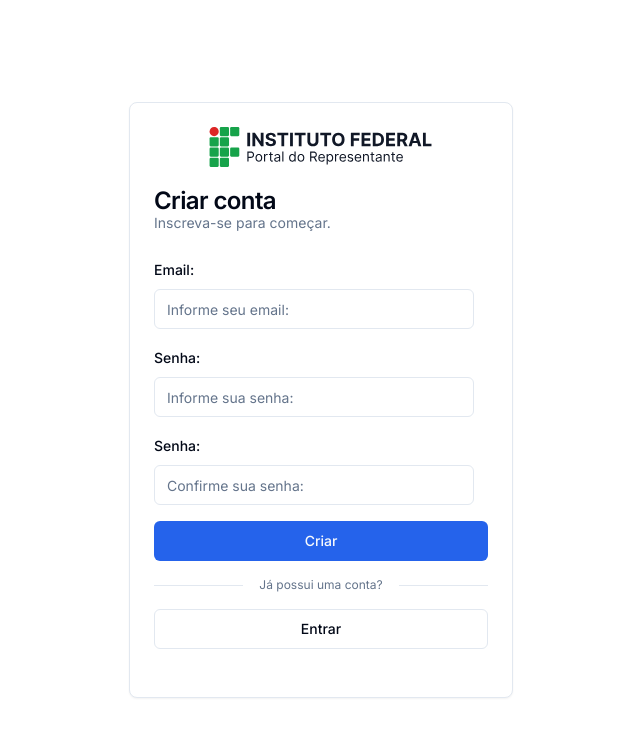
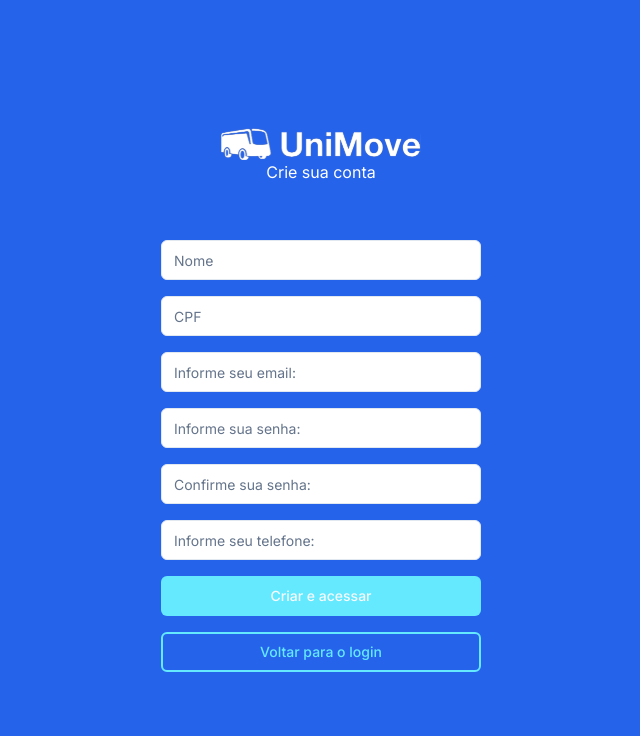
Before and after one commit to jvitor-santos/unimove, a Next.js app: page /sign-up in a window 1280 px wide. Shown: the top 736 px of the page, without its empty margins (319-959 px from the left). Built offline with nearby package versions, Linux system fonts and the light colour scheme.

Commit message:
alterando tela de cadastro

```diff
--- a/src/app/sign-in/page.tsx
+++ b/src/app/sign-in/page.tsx
@@ -1,16 +1,18 @@
-import { Form } from '@/components/ui/form'
-import { Input } from '@/components/ui/input'
+'use client'
+import Image from 'next/image'
 
-import { SignInCard } from './sign-in-card'
 import { SignInForm } from './sign-in-form'
 
 export default function SignIn() {
   return (
-    <div className="flex size-full min-h-dvh items-center justify-center bg-primary">
-      <SignInForm />
-      {/* <SignInCard>
+    <div className="flex size-full min-h-dvh flex-col items-center justify-center gap-28 bg-primary">
+      <div className="flex  flex-col items-center justify-center">
+        <Image src="/logo-unimove.svg" alt="Logo" width={200} height={200} />
+        <span className="text-center text-white">Gerencie suas rotas</span>
+      </div>
+      <div className="flex justify-center">
         <SignInForm />
-      </SignInCard> */}
+      </div>
     </div>
   )
 }
--- a/src/app/sign-in/sign-in-form.tsx
+++ b/src/app/sign-in/sign-in-form.tsx
@@ -15,7 +15,6 @@ import {
   FormMessage,
 } from '@/components/ui/form'
 import { Input } from '@/components/ui/input'
-import { Label } from '@/components/ui/label'
 import { Separator } from '@/components/ui/separator'
 
 import { signInSchema } from './sign-in-schema'
@@ -36,7 +35,7 @@ export function SignInForm() {
   return (
     <Form {...form}>
       <form
-        className="flex h-auto w-80 flex-col justify-items-center gap-4"
+        className="flex h-auto w-80 flex-col justify-center justify-items-center gap-4"
         onSubmit={form.handleSubmit(onSubmit)}
       >
         <FormLabel className="block w-full text-center text-white">
@@ -68,26 +67,23 @@ export function SignInForm() {
           )}
         />
 
-        <Link
-          className="ml-auto text-xs text-muted-foreground hover:underline"
-          href={'/reset-password'}
-        >
-          Esqueceu sua senha?
-        </Link>
-
         <Button className="bg-[#64E9FF]" type="submit">
           Acessar
         </Button>
 
         <div className="flex items-center gap-4">
           <Separator className="w-full shrink" />
-          <span className="min-w-max text-xs text-muted-foreground">
-            Não tem uma conta?
+          <span className="min-w-max text-xs text-white">
+            Ainda não tem acesso?
           </span>
           <Separator className="w-full shrink" />
         </div>
 
-        <Button className="w-full" type="button" variant="outline" asChild>
+        <Button
+          className="w-full border-2 border-[#64E9FF] bg-transparent text-[#64E9FF]"
+          type="button"
+          asChild
+        >
           <Link href={'sign-up'}>Criar conta</Link>
         </Button>
       </form>
--- a/src/app/sign-up/page.tsx
+++ b/src/app/sign-up/page.tsx
@@ -1,12 +1,17 @@
-import { SignUpCard } from './sign-up-card'
+import Image from 'next/image'
+
 import { SignUpForm } from './sign-up-form'
 
 export default function SignUp() {
   return (
-    <div className="flex size-full min-h-dvh items-center justify-center">
-      <SignUpCard>
+    <div className="flex size-full min-h-dvh flex-col items-center justify-center gap-14 bg-primary">
+      <div className="flex flex-col items-center justify-center">
+        <Image src="/logo-unimove.svg" alt="Logo" width={200} height={200} />
+        <span className="text-center text-white">Crie sua conta</span>
+      </div>
+      <div className="flex justify-center">
         <SignUpForm />
-      </SignUpCard>
+      </div>
     </div>
   )
 }
--- a/src/app/sign-up/sign-up-form.tsx
+++ b/src/app/sign-up/sign-up-form.tsx
@@ -11,11 +11,9 @@ import {
   FormControl,
   FormField,
   FormItem,
-  FormLabel,
   FormMessage,
 } from '@/components/ui/form'
 import { Input } from '@/components/ui/input'
-import { Separator } from '@/components/ui/separator'
 
 import { signUpSchema } from './sign-up-schema'
 
@@ -23,9 +21,13 @@ export function SignUpForm() {
   const form = useForm<z.infer<typeof signUpSchema>>({
     resolver: zodResolver(signUpSchema),
     defaultValues: {
+      name: '',
+      cpf: '',
       email: '',
       password: '',
       confirmPassword: '',
+      phone: '',
+      accountType: '',
     },
   })
 
@@ -41,10 +43,35 @@ export function SignUpForm() {
       >
         <FormField
           control={form.control}
+          name="name"
+          render={({ field }) => (
+            <FormItem>
+              <FormControl>
+                <Input placeholder="Nome" type="text" {...field} />
+              </FormControl>
+              <FormMessage />
+            </FormItem>
+          )}
+        />
+
+        <FormField
+          control={form.control}
+          name="cpf"
+          render={({ field }) => (
+            <FormItem>
+              <FormControl>
+                <Input placeholder="CPF" type="text" {...field} />
+              </FormControl>
+              <FormMessage />
+            </FormItem>
+          )}
+        />
+
+        <FormField
+          control={form.control}
           name="email"
           render={({ field }) => (
             <FormItem>
-              <FormLabel>Email:</FormLabel>
               <FormControl>
                 <Input
                   placeholder="Informe seu email:"
@@ -62,7 +89,6 @@ export function SignUpForm() {
           name="password"
           render={({ field }) => (
             <FormItem>
-              <FormLabel>Senha:</FormLabel>
               <FormControl>
                 <Input
                   placeholder="Informe sua senha:"
@@ -80,7 +106,6 @@ export function SignUpForm() {
           name="confirmPassword"
           render={({ field }) => (
             <FormItem>
-              <FormLabel>Senha:</FormLabel>
               <FormControl>
                 <Input
                   placeholder="Confirme sua senha:"
@@ -93,20 +118,34 @@ export function SignUpForm() {
           )}
         />
 
-        <Button className="" type="submit">
-          Criar
+        <FormField
+          control={form.control}
+          name="phone"
+          render={({ field }) => (
+            <FormItem>
+              <FormControl>
+                <Input
+                  placeholder="Informe seu telefone:"
+                  type="text"
+                  {...field}
+                />
+              </FormControl>
+              <FormMessage />
+            </FormItem>
+          )}
+        />
+
+        <Button className="bg-[#64E9FF]" type="submit">
+          Criar e acessar
         </Button>
 
-        <div className="flex items-center gap-4">
-          <Separator className="w-full shrink" />
-          <span className="min-w-max text-xs text-muted-foreground">
-            Já possui uma conta?
-          </span>
-          <Separator className="w-full shrink" />
-        </div>
-
-        <Button className="w-full" type="submit" variant="outline" asChild>
-          <Link href={'sign-in'}>Entrar</Link>
+        <Button
+          className="border-2 border-[#64E9FF] bg-transparent text-[#64E9FF]"
+          type="submit"
+          variant="outline"
+          asChild
+        >
+          <Link href={'sign-in'}>Voltar para o login</Link>
         </Button>
       </form>
     </Form>
--- a/src/app/sign-up/sign-up-schema.ts
+++ b/src/app/sign-up/sign-up-schema.ts
@@ -1,4 +1,37 @@
 import { z } from 'zod'
+
+// Função para validar o CPF
+const isValidCPF = (cpf: string) => {
+  cpf = cpf.replace(/[^\d]+/g, '') // Remove qualquer caractere que não seja número
+
+  if (cpf.length !== 11) return false
+
+  // Elimina CPFs inválidos conhecidos
+  if (/^(\d)\1+$/.test(cpf)) return false
+
+  let sum
+  let remainder
+
+  // Validação do primeiro dígito verificador
+  sum = 0
+  for (let i = 1; i <= 9; i++) {
+    sum += parseInt(cpf.substring(i - 1, i)) * (11 - i)
+  }
+  remainder = (sum * 10) % 11
+  if (remainder === 10 || remainder === 11) remainder = 0
+  if (remainder !== parseInt(cpf.substring(9, 10))) return false
+
+  // Validação do segundo dígito verificador
+  sum = 0
+  for (let i = 1; i <= 10; i++) {
+    sum += parseInt(cpf.substring(i - 1, i)) * (12 - i)
+  }
+  remainder = (sum * 10) % 11
+  if (remainder === 10 || remainder === 11) remainder = 0
+  if (remainder !== parseInt(cpf.substring(10, 11))) return false
+
+  return true
+}
 
 const regex = /^[a-zA-Z0-9._%+-]+@.*ifsp.*\.(edu\.com|edu\.br)$/
 
@@ -14,14 +47,17 @@ export const signUpSchema = z
       .min(1, 'A senha é obrigatória.')
       .min(6, 'A senha deve conter no mínimo 6 caracteres.'),
     confirmPassword: z.string().min(1, 'A confirmação de senha é obrigatória.'),
+    name: z.string().min(1, 'O nome é obrigatório.'),
+    cpf: z
+      .string()
+      .min(1, 'O CPF é obrigatório.')
+      .refine((cpf) => isValidCPF(cpf), {
+        message: 'CPF inválido.',
+      }),
+    phone: z.string().min(1, 'O telefone é obrigatório.'),
+    accountType: z.string().min(1, 'O tipo de conta é obrigatório.'),
   })
-  .refine(
-    (data) => {
-      if (data.password !== data.confirmPassword) return false
-      return true
-    },
-    {
-      message: 'As senhas não correspondem.',
-      path: ['confirmPassword'],
-    },
-  )
+  .refine((data) => data.password === data.confirmPassword, {
+    message: 'As senhas não correspondem.',
+    path: ['confirmPassword'],
+  })
```
Also changed, not shown: public/logo-unimove.png (added), public/logo-unimove.svg (added).
